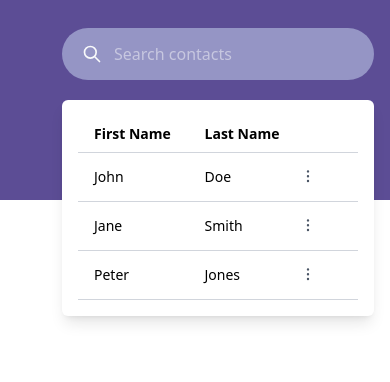
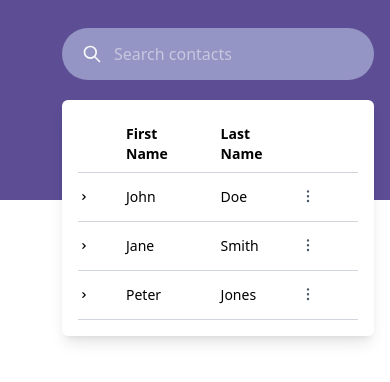
Before and after one commit to soufiane-amt/contact-app-assessment, a React (Vite) app in the folder contact-book-frontend/: page / in a window 390 px wide. Shown: the top 382 px of the page. Built offline with nearby package versions, Linux system fonts and the light colour scheme.

Commit message:
feat: add the possibily expanding the row in small screens

```diff
--- a/contact-book-frontend/src/components/ContactTable.jsx
+++ b/contact-book-frontend/src/components/ContactTable.jsx
@@ -7,7 +7,6 @@ const contacts = [
     lastName: "Doe",
     email: "john.doe@example.com",
     phoneNumber: "123-456-7890",
-    address: "123 Main St, Anytown",
   },
   {
     id: 2,
@@ -15,7 +14,6 @@ const contacts = [
     lastName: "Smith",
     email: "jane.smith@example.com",
     phoneNumber: "098-765-4321",
-    address: "456 Oak Ave, Somewhere",
   },
   {
     id: 3,
@@ -23,7 +21,6 @@ const contacts = [
     lastName: "Jones",
     email: "peter.j@example.com",
     phoneNumber: "098-765-4321",
-    address: "789 Pine Ln, Nowhere",
   },
 ];
 
@@ -89,11 +86,87 @@ function ContactActions() {
   );
 }
 
+function ContactRow({ contact }) {
+  const [isRowExpanded, setIsRowExpanded] = useState(false);
+
+  return (
+    <>
+      <tr
+        key={contact.id}
+        className="hover:bg-blue-50 transition duration-600 ease-in-out  border-b border-gray-300 text-left"
+      >
+        <td className="w-1 h-1">
+          <button
+            onClick={() => setIsRowExpanded((prev) => !prev)}
+            className="rounded-full outline-none md:hidden"
+            aria-expanded={isRowExpanded}
+            aria-controls={`contact-details-${contact.id}`}
+            title={isRowExpanded ? "Collapse details" : "Expand details"}
+          >
+            <svg
+              className={`w-3 h-3text-gray-600 transform ${
+                isRowExpanded ? "rotate-90" : ""
+              }`}
+              fill="currentColor"
+              viewBox="0 0 20 20"
+              xmlns="http://www.w3.org/2000/svg"
+            >
+              <path
+                fillRule="evenodd"
+                d="M7.293 14.707a1 1 0 010-1.414L10.586 10 7.293 6.707a1 1 0 011.414-1.414l4 4a1 1 0 010 1.414l-4 4a1 1 0 01-1.414 0z"
+                clipRule="evenodd"
+              ></path>
+            </svg>
+          </button>
+        </td>
+        <td className="h-5 px-4 py-3 text-sm">{contact.firstName}</td>
+        <td className="h-5 px-4 py-3 text-sm">{contact.lastName}</td>
+        <td className={`hidden md:table-cell h-5 px-4 py-3 text-sm  `}>
+          {contact.email}
+        </td>
+        <td className="hidden md:table-cell h-5 px-4 py-3 text-sm">
+          {contact.phoneNumber}
+        </td>
+        <td className=" h-5 px-6 py-3 whitespace-nowrap text-center  font-medium">
+          <ContactActions />
+        </td>
+      </tr>
+      {isRowExpanded && (
+        <tr className="md:hidden">
+          <td
+            colSpan="7"
+            className="px-6 py-4 bg-gray-50 border-t border-gray-200"
+          >
+            <div
+              id={`contact-details-${contact.id}`}
+              className="space-y-2 text-sm text-gray-700 "
+            >
+              <p className="text-[#67758c] font-medium flex justify-between">
+                <strong>Email:</strong>
+                <a
+                  href={`mailto:${contact.email}`}
+                  className="hover:underline justify-end"
+                >
+                  {contact.email}
+                </a>
+              </p>
+              <p className="text-[#67758c] font-medium flex  justify-between">
+                <strong>Phone:</strong> {contact.phoneNumber}
+              </p>
+            </div>
+          </td>
+        </tr>
+      )}
+    </>
+  );
+}
+
 export default function ContactTable() {
   return (
     <div className="shadow-lg rounded-md p-4 bg-white mt-5 md:w-full">
       <table className="w-full">
         <thead className="border-b border-gray-300 text-left">
+          <th scope="col" className="px-4 py-2 text-sm "></th>
           <th scope="col" className="px-4 py-2 text-sm ">
             First Name
           </th>
@@ -121,20 +194,7 @@ export default function ContactTable() {
               </td>
             </tr>
           ) : (
-            contacts.map((contact) => (
-              <tr
-                key={contact.id}
-                className="hover:bg-blue-50 transition duration-600 ease-in-out  border-b border-gray-300 text-left"
-              >
-                <td className="h-5 px-4 py-3 text-sm">{contact.firstName}</td>
-                <td className="h-5 px-4 py-3 text-sm">{contact.lastName}</td>
-                <td className="hidden md:table-cell h-5 px-4 py-3 text-sm">{contact.email}</td>
-                <td className="hidden md:table-cell h-5 px-4 py-3 text-sm">{contact.phoneNumber}</td>
-                <td className=" h-5 px-6 py-3 whitespace-nowrap text-center  font-medium">
-                  <ContactActions />
-                </td>
-              </tr>
-            ))
+            contacts.map((contact) => <ContactRow contact={contact} />)
           )}
         </tbody>
       </table>
```
